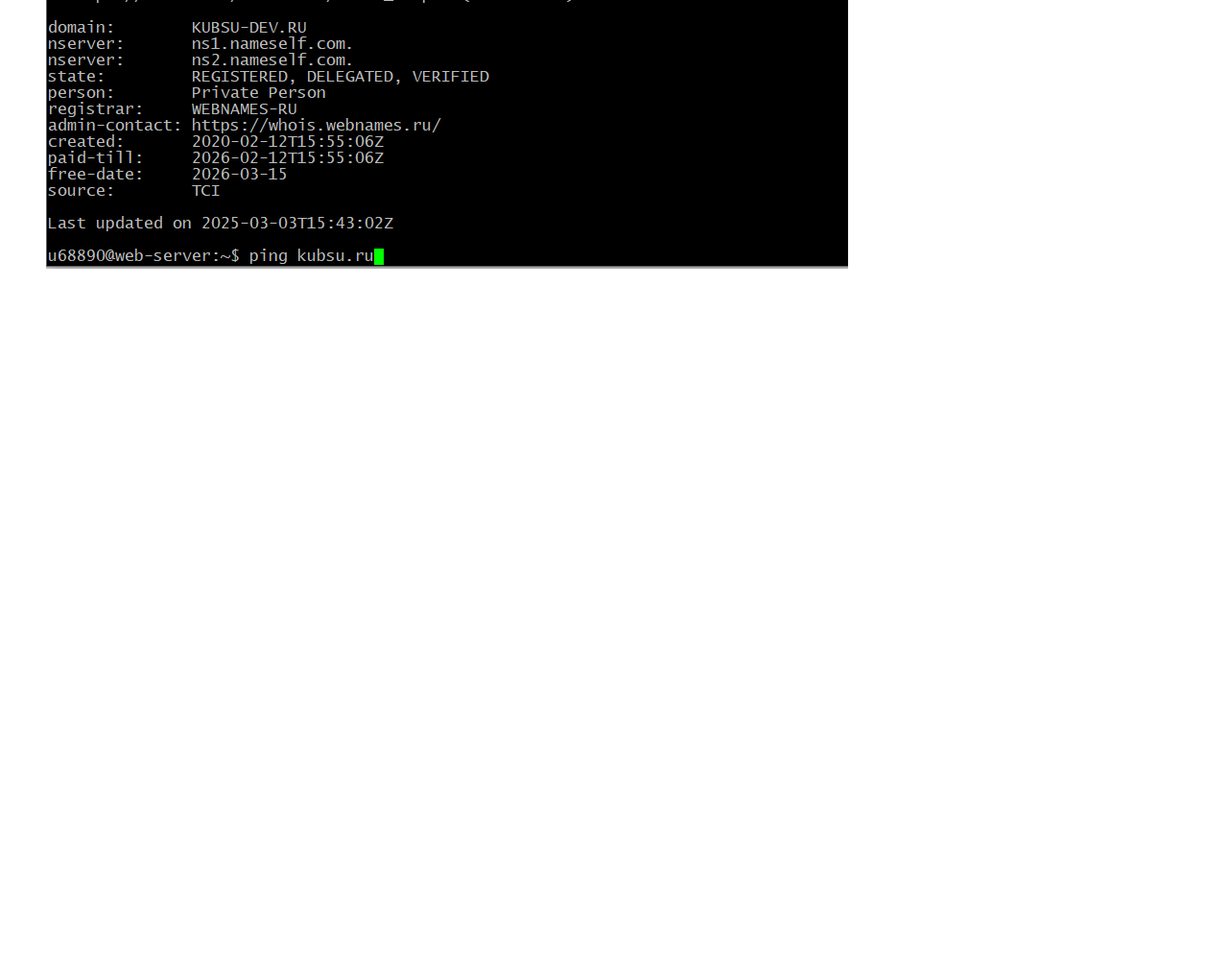
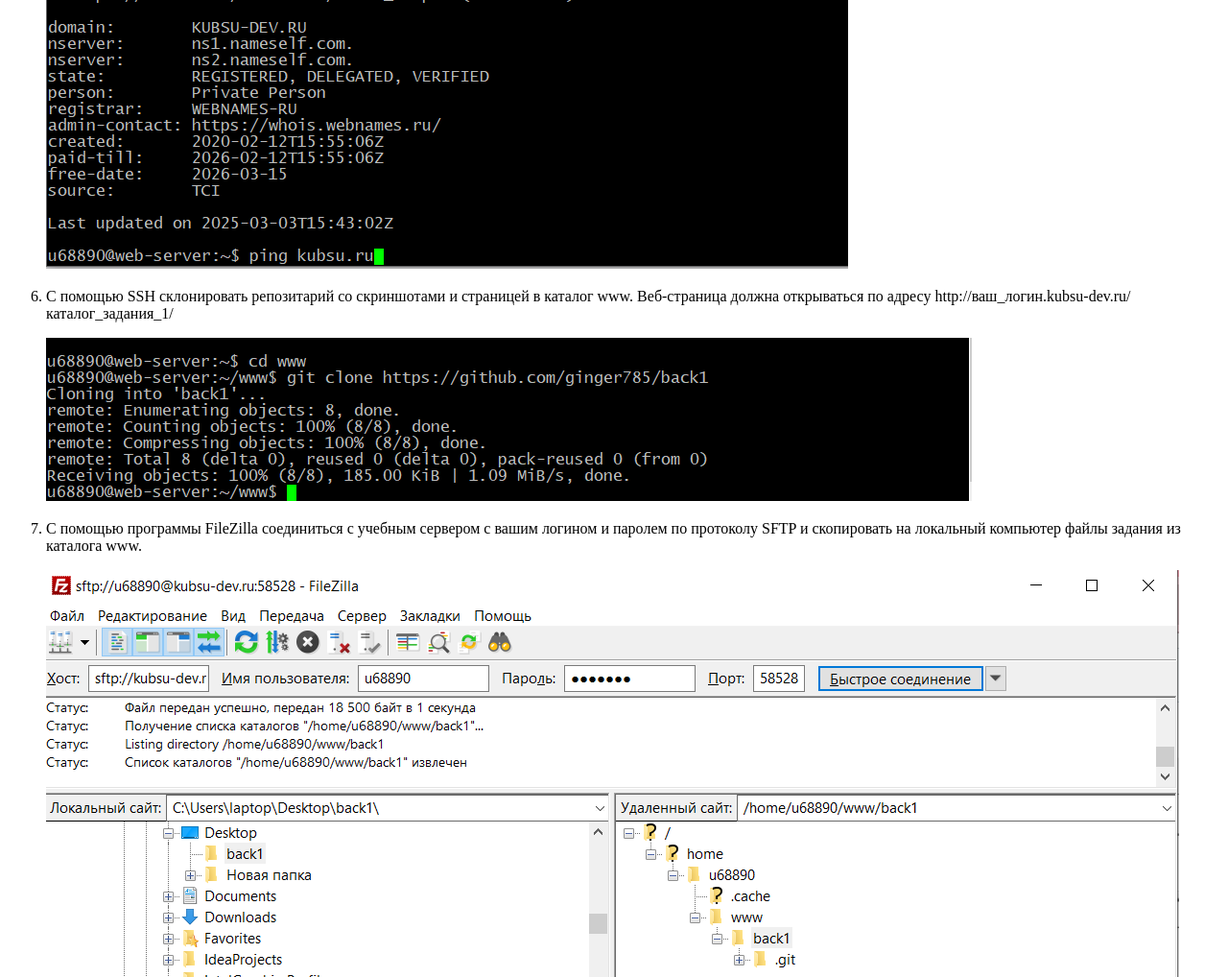
Before and after one commit to ginger785/back1, a plain HTML site: page index.html in a window 1280 px wide. Shown: the part 2922-3940 px from the top of the page at 96% size. Before the commit the page ends 3222 px from the top, so only its background shows below. Drawn offline with Linux system fonts and the light colour scheme.

Commit message:
Add files via upload

```diff
--- a/index.html
+++ b/index.html
@@ -32,6 +32,16 @@
                 dev.ru</p>
             <img src="Screenshot_5.PNG">
         </li>
+        <li>
+            <p>С помощью SSH склонировать репозитарий со скриншотами и страницей в каталог www. Веб-страница должна открываться по адресу http://ваш_логин.kubsu-dev.ru/каталог_задания_1/</p>
+            <img src="Screenshot_6.PNG">
+        </li>
+        <li>
+            <p>С помощью программы FileZilla соединиться с
+                учебным сервером с вашим логином и паролем по протоколу SFTP и скопировать на
+                локальный компьютер файлы задания из каталога www.</p>
+            <img src="Screenshot_7.PNG">
+        </li>
     </ol>
 </body>
 </html>
```
